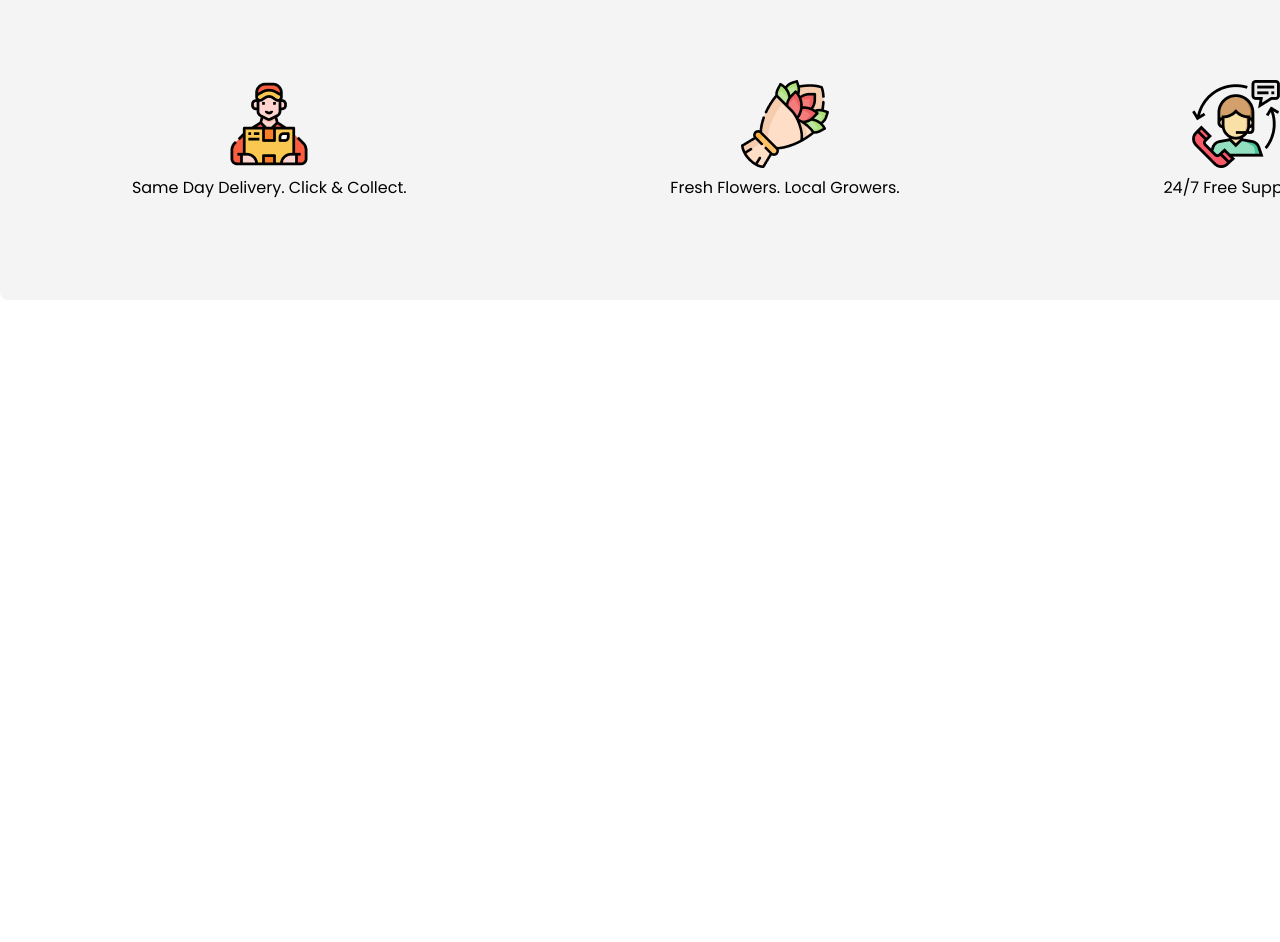
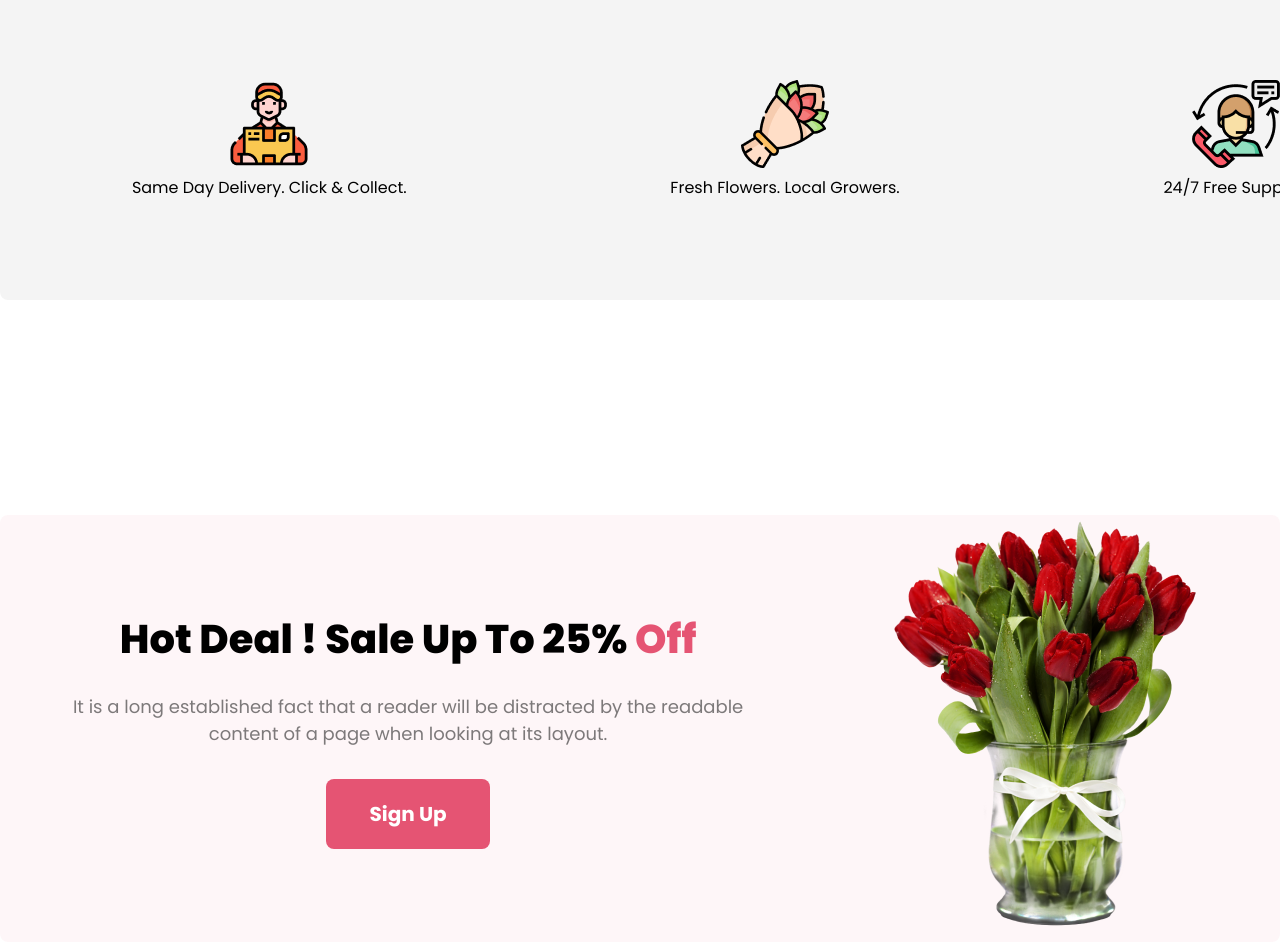
Before and after one commit to minjamin-ahmmed/flower-shop, a plain HTML site: page index.html in a window 1280 px wide. Shown: the part 1972-2914 px from the top of the page. Before the commit the page ends 2272 px from the top, so only its background shows below. Drawn offline with Linux system fonts and the light colour scheme.

Commit message:
feature section added

```diff
--- a/index.html
+++ b/index.html
@@ -84,6 +84,20 @@
 
         </section>
 
+        <section class="signup-container">
+            <div class="signup-container-text">
+                <h1>Hot Deal ! Sale Up To 25% <span style="color: rgb(229, 84, 115);">Off</span></h1>
+                <p>It is a long established fact that a reader will be distracted by the readable <br> content of a page
+                    when looking at its layout.</p>
+                <div class="btn2">
+                    <button type="button" class="btn-primary">Sign Up</button>
+                </div>
+            </div>
+
+            <div class="signup-container-image">
+                <img src="Flower-Asset/pngwing-8.png" alt="">
+            </div>
+        </section>
 
     </main>
 
--- a/styles/style.css
+++ b/styles/style.css
@@ -72,6 +72,7 @@ figcaption{
 
     max-width: 1440px;
     margin: 0 auto;
+    margin-bottom: 215px;
 
 
 
@@ -150,3 +151,29 @@ figcaption{
     text-align: center;
 
 }
+
+/* signup container starts here */
+.signup-container{
+    max-width: 1922px;
+    border-radius: 8px;
+    background: rgba(229, 84, 115, 0.05);
+    margin: 0 auto;
+    display: flex;
+    justify-content: space-around;
+    align-items: center;
+    text-align: center;
+}
+
+.signup-container-text h1{
+    font-size: 40px;
+font-weight: 800;
+margin-bottom: 24px;
+}
+
+.signup-container-text p{
+    color: rgba(39, 39, 39, 0.6);
+    font-size: 18px;
+    font-weight: 400;
+    text-align: center;
+    margin-bottom:32px;
+}
```
